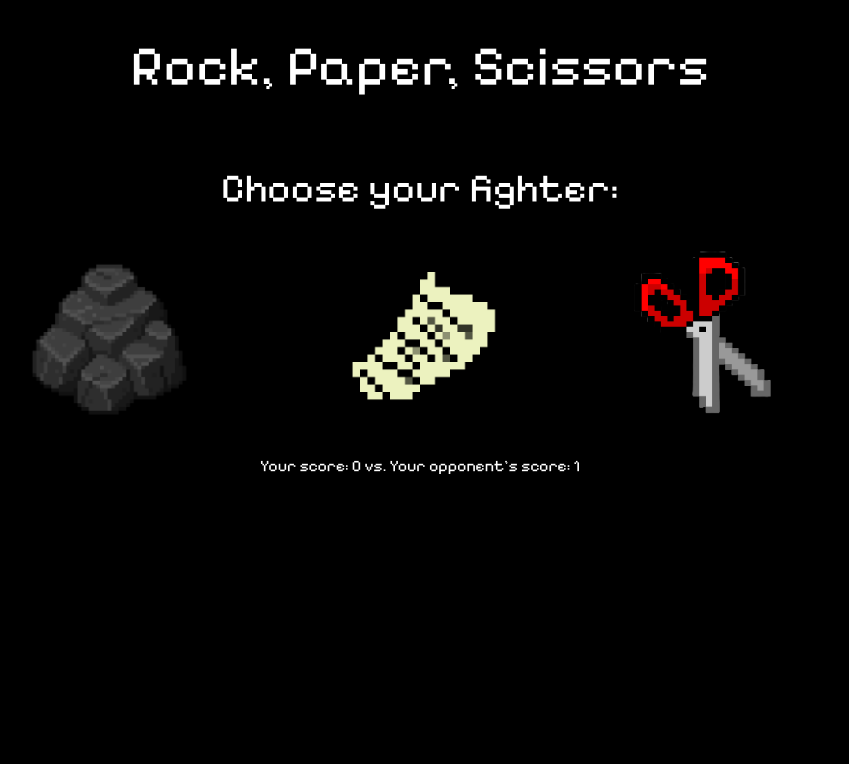
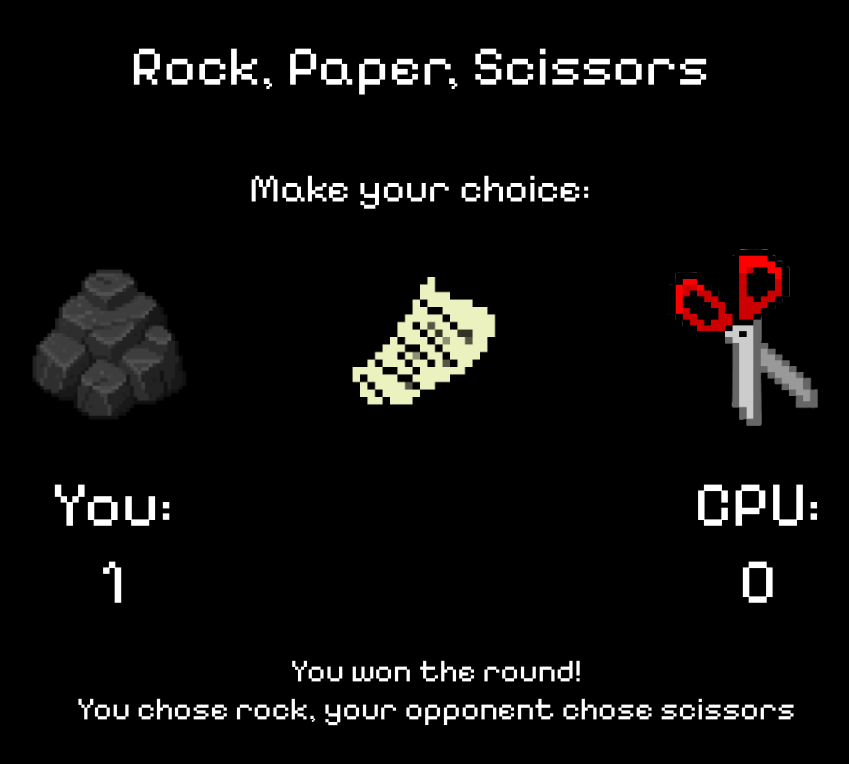
Before and after one commit to b0kim/rock-paper-scissors, a plain HTML site: page index.html in a window 1280 px wide. Both pictures are taken after a click on the button 320 px from the left and 334 px from the top of the page. Shown: the whole page, without its empty margins (220-1069 px from the left). Drawn offline with Linux system fonts and the light colour scheme.

Commit message:
Added UI to notify user of round results

```diff
--- a/index.html
+++ b/index.html
@@ -16,22 +16,32 @@
     <div class="container">
         <div class="game">
             <div class="game_intro">
-                <div class="intro_text">Choose your fighter:</div>
+                <div class="intro_text">Make your choice:</div>
             </div>
             <div class="choices">
-                <button class="choice_button rock">
+                <button class="choice_button" id="rock">
                     <img src="./images/rock.png" alt="Rock">
                 </button>
-                <button class="choice_button paper">
+                <button class="choice_button" id="paper">
                     <img src="./images/paper.png" alt="Paper">
                 </button>
-                <button class="choice_button scissors">
+                <button class="choice_button" id="scissors">
                     <img src="./images/scissors.png" alt="Scissors">
                 </button>
             </div>
 
             <div class="results">
-
+                <div class="score_board">
+                    <div class="score">
+                        <div class="player">You:</div>
+                        <div class="score_number user">0</div>
+                    </div>
+                    <div class="score">
+                        <div class="player">CPU:</div>
+                        <div class="score_number cpu">0</div>
+                    </div>
+                </div>
+                <div class="round_result"></div>
             </div>
         </div>
     </div>
--- a/javascript.js
+++ b/javascript.js
@@ -104,23 +104,24 @@ function playRound (userMove) {
     // Determine the winner
     winner = determineWinner(userMove, cpuMove);
 
+    const domResult = document.querySelector(".round_result");
+    let result;
 
     // Update score tallies and notify user of result
     if (winner === USER_ID) {
-        userScore++;
-        console.log('You win this round!');
+        const userScore = document.querySelector(".score_number.user");
+        userScore.textContent = parseInt(userScore.textContent, 10) + 1;
+        result = "You won the round!<br>"
     } else if (winner === CPU_ID) {
-        cpuScore++;
-        console.log('You lost this round :(');
+        const cpuScore = document.querySelector(".score_number.cpu");
+        cpuScore.textContent = parseInt(cpuScore.textContent, 10) + 1;
+        result = "You lost the round :(<br>"
     } else {
-        console.log('It was a tie.');
+        result = "It was a tie.<br>"
     }
 
-
-    const results = document.querySelector(".results");
-    results.textContent = `Your score: ${userScore} vs. Your opponent's score: ${cpuScore}`;
-
-    // Notify user of the current score
-    console.log(`You chose ${userMove}, your opponent chose ${cpuMove}`);
+    // Notify user of result
+    result += `You chose ${userMove}, your opponent chose ${cpuMove}`
+    domResult.innerHTML = result;
 
 }
--- a/style.css
+++ b/style.css
@@ -24,7 +24,7 @@ body {
 }
 
 .container {
-    max-width: 700px;
+    max-width: 850px;
     margin: 0 auto;
     padding-top: 2rem;
 }
@@ -39,7 +39,7 @@ body {
     justify-content: center;
     align-items: center;
     gap: 5rem;
-    padding-right: 5rem;
+
 
 }
 
@@ -58,10 +58,26 @@ body {
     max-height: auto;
 }
 
-.scissors img {
-    max-width: 10rem;
+.choice_button#scissors img {
+    padding: 2rem;
 }
 
 .results {
     text-align: center;
+    padding-left: 3.5rem;
+    padding-right: 1.5rem;
 }
+
+.score_board {
+    display: flex;
+    justify-content: space-between;
+}
+
+.score {
+    font-size: 4rem;
+}
+
+.round_result {
+    margin-top: 2rem;
+    font-size: 2rem;
+}
```
